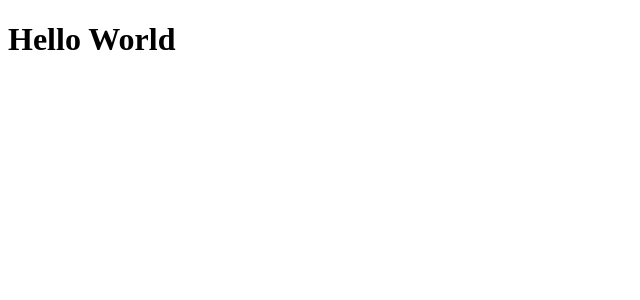
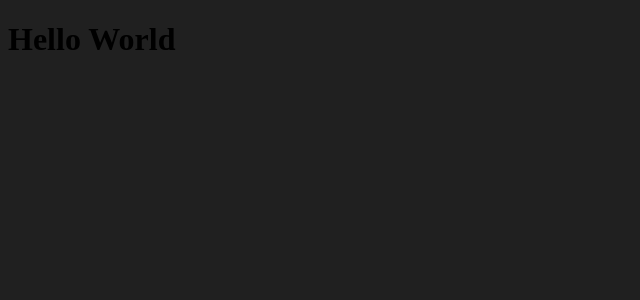
Before and after one commit to susickypavel/frontendista.cz, a Next.js app: page / in a window 1280 px wide. Shown: the top 300 px of the page, without its empty margins (0-640 px from the left). Built offline with nearby package versions, Linux system fonts and the light colour scheme.

Commit message:
feat: add global styles

```diff
--- a/pages/_app.tsx
+++ b/pages/_app.tsx
@@ -1,11 +1,18 @@
 /**
  * This component initializes the pages
  */
-import React from "react";
+import React, { Fragment } from "react";
 import { AppProps } from "next/app";
 
+import { GlobalStyle } from "src/styles/global-css";
+
 const MyApp: React.FC<AppProps> = ({ Component, pageProps }) => {
-  return <Component {...pageProps} />;
+  return (
+    <Fragment>
+      <GlobalStyle />
+      <Component {...pageProps} />
+    </Fragment>
+  );
 };
 
 export default MyApp;
--- /dev/null
+++ b/src/styles/global-css.tsx
@@ -0,0 +1,7 @@
+import { createGlobalStyle } from "styled-components";
+
+export const GlobalStyle = createGlobalStyle`
+    body {
+        background: #202020;
+    }
+`;
```
